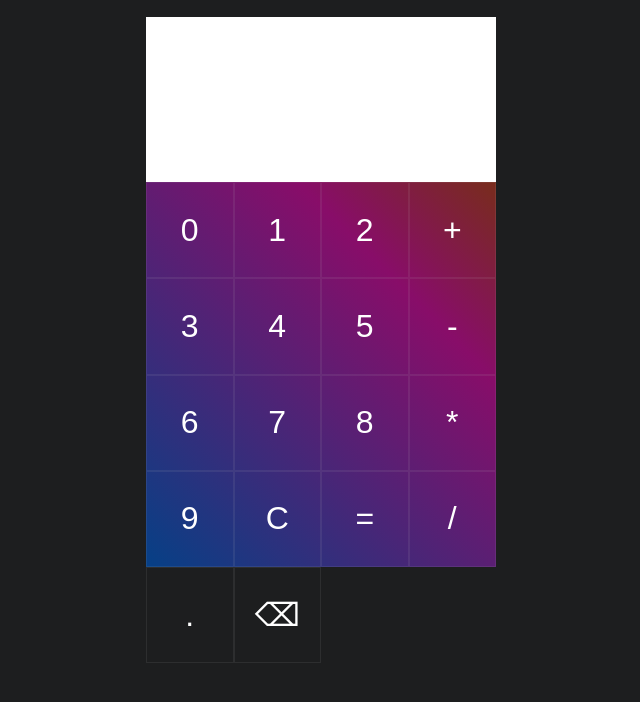
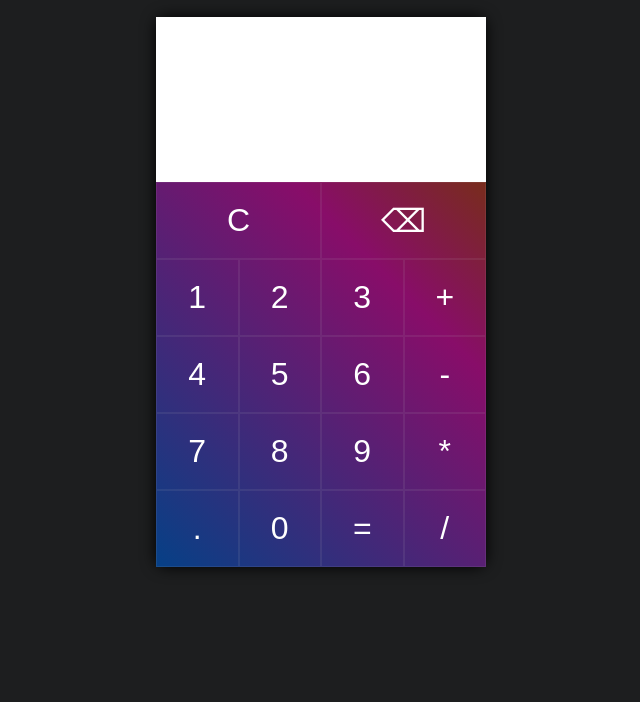
Before and after one commit to css-enjoyer/odin_calculator, a plain HTML site: page index.html in a window 1280 px wide. Shown: the part 60-762 px from the top of the page, without its empty margins (319-959 px from the left). Drawn offline with Linux system fonts and the light colour scheme.

Commit message:
Add css transition and change fonts

```diff
--- a/index.html
+++ b/index.html
@@ -17,24 +17,24 @@
 
             </div>
             <div id="buttons">
-                <button class="num">0</button>
+                <button class="func" id="clear">C</button>
+                <button class="func" id="backspace">⌫</button>
                 <button class="num">1</button>
                 <button class="num">2</button>
+                <button class="num">3</button>
                 <button class="operator" id="add">+</button>
-                <button class="num">3</button>
                 <button class="num">4</button>
                 <button class="num">5</button>
+                <button class="num">6</button>
                 <button class="operator" id="subtract">-</button>
-                <button class="num">6</button>
                 <button class="num">7</button>
                 <button class="num">8</button>
+                <button class="num">9</button>
                 <button class="operator" id="multiply">*</button>
-                <button class="num">9</button>
-                <button class="func" id="clear">C</button>
+                <button class="num" id="decimal">.</button>
+                <button class="num">0</button>
                 <button class="func" id="equals">=</button>
                 <button class="operator" id="divide">/</button>
-                <button class="num" id="decimal">.</button>
-                <button class="func" id="backspace">⌫</button>
             </div>
         </div>
     </body>
--- a/style.css
+++ b/style.css
@@ -25,8 +25,10 @@ body {
 }
 
 #content {
-    width: 350px;
+    width: 330px;
     height: 550px;
+    box-shadow: 0 0 15px;
+    border-radius: 10px;
 }
 
 #display {
@@ -36,8 +38,10 @@ body {
     justify-content: flex-end;
     align-items: flex-end;
     padding: 20px;
-    font-size: 2em;
+    font-size: 1.5em;
+    font-family: Arial, Helvetica, sans-serif;
     overflow:hidden;
+    letter-spacing: 5px;
 }
 
 #buttons {
@@ -51,9 +55,25 @@ button {
     background-color: transparent;
     color: white;
     border: 1px solid rgba(189, 189, 189, 0.1);
-    height: 25%;
+    height: 20%;
     width: 25%;
     font-size: 2em;
+    transition: background-color 0.5s, transform 0.1s, filter 0s, border 0s;
+    transition-timing-function: ease-out;
+}
+
+button:hover {
+    background-color: rgba(255, 255, 255, 0.253);
+    transform: scale(.95, .95);
+}
+
+button:active {
+    filter: blur(2px);
+    border: white 1px solid;
+}
+
+#clear, #backspace {
+    width: 50%;
 }
 
 /*
```
